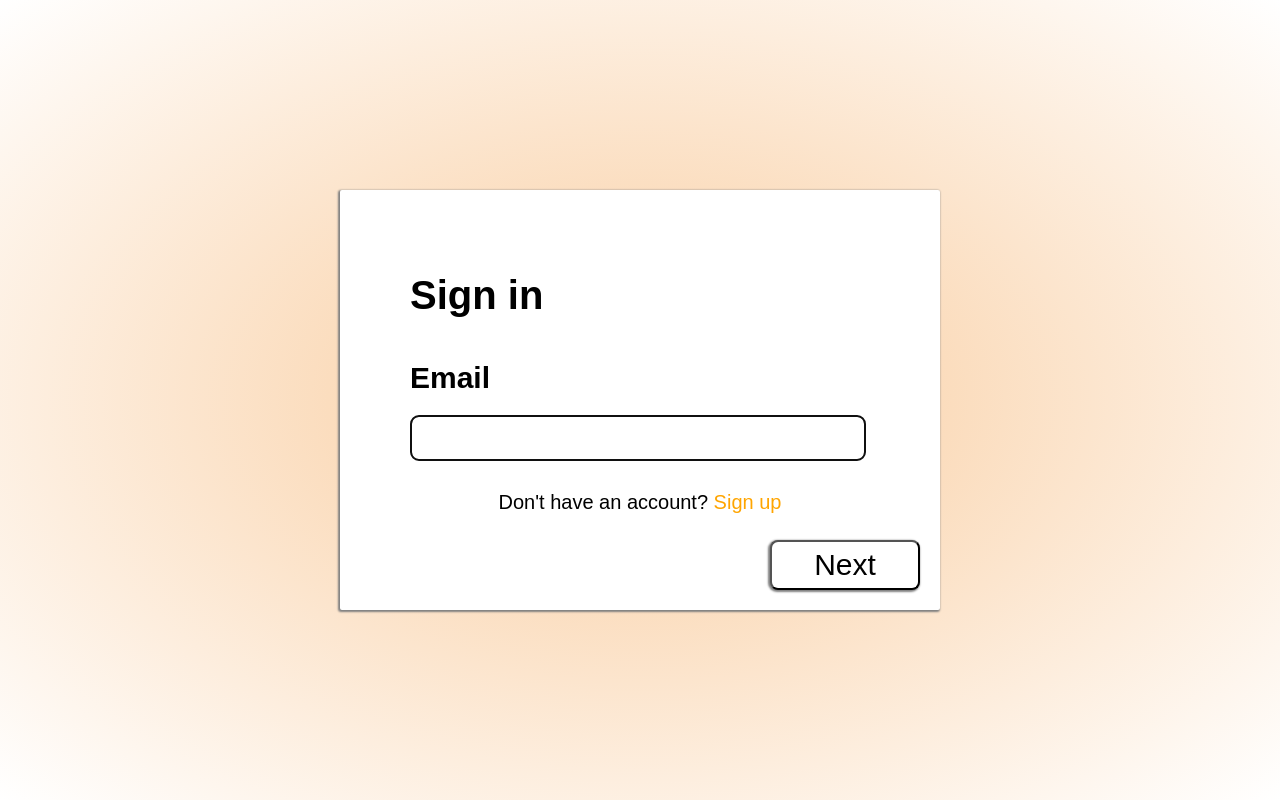
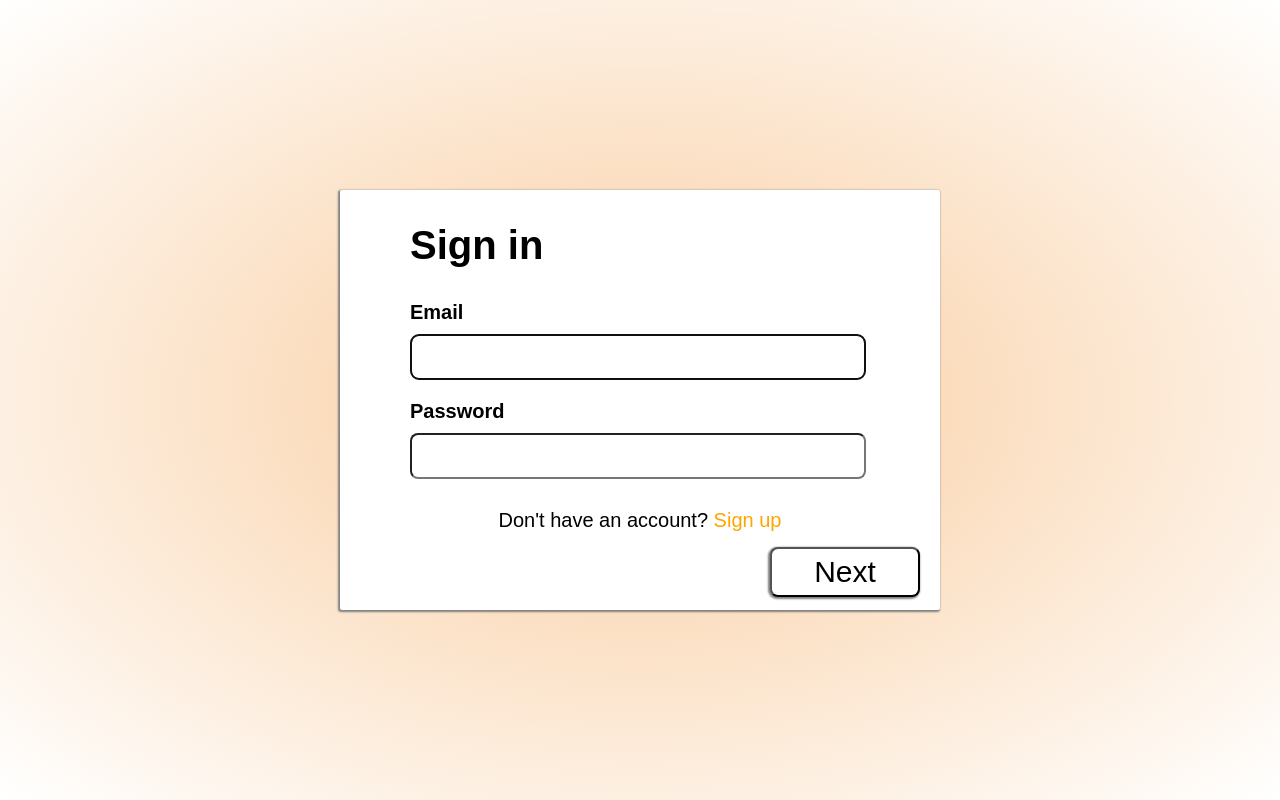
Before and after one commit to stanleyjzheng/IOhackHackathon2020, a Flask app: template queueing/templates/signin1.html in a window 1280 px wide. Run offline with Flask 2, Linux system fonts and the light colour scheme; the template is opened without the code that fills it, so the values that code supplies are empty.

Commit message:
combined login page again

```diff
--- a/queueing/templates/signin.css
+++ b/queueing/templates/signin.css
@@ -29,18 +29,18 @@ button {
     color: black;
     border-radius: 8px;
     margin-left: 430px;
-    margin-top: 6px;
+    margin-top: -5px;
     box-shadow: -1px 1px 2px 1px grey;
 }
 h2 {
-    padding-top: 50px;
+    padding-top: 0px;
     padding-left: 70px;
     font-size: 40px
 }
 h3 {
-    padding-top: 10px;
+    padding-top: 0px;
     padding-left: 70px;
-    font-size: 30px
+    font-size: 20px
 }
 .email_box {
     margin-top: -10px;
@@ -51,6 +51,18 @@ h3 {
     font-size: 25px;
     padding-left: 10px;
     /* box-shadow: -1px 1px 2px 1px grey; */
+}
+.password{
+    font-size:20px;
+}
+.password_box{
+    margin-top: -10px;
+    margin-left: 70px;
+    width: 440px;
+    height: 40px;
+    border-radius: 8px;
+    font-size: 25px;
+    padding-left: 10px;
 }
 p {
     padding-top: 10px;
--- a/queueing/templates/signin1.html
+++ b/queueing/templates/signin1.html
@@ -13,9 +13,11 @@
         <h2>Sign in</h2>
 
         <h3>Email</h3>
-        <input class="email_box" type="email" value="{{email}}" autofocus>
+        <input class="email_box" type="email" autofocus>
+        <h3 class="password">Password</h3>
+        <input class="password_box" type="password" autofocus>
+        <p>Don't have an account? <a href="signup.html">Sign up</a></p>
 
-        <p>Don't have an account? <a href="signup.html">Sign up</a></p>
 
         <button onclick="document.location = 'signin2.html'">Next</button>
     </div>
```
